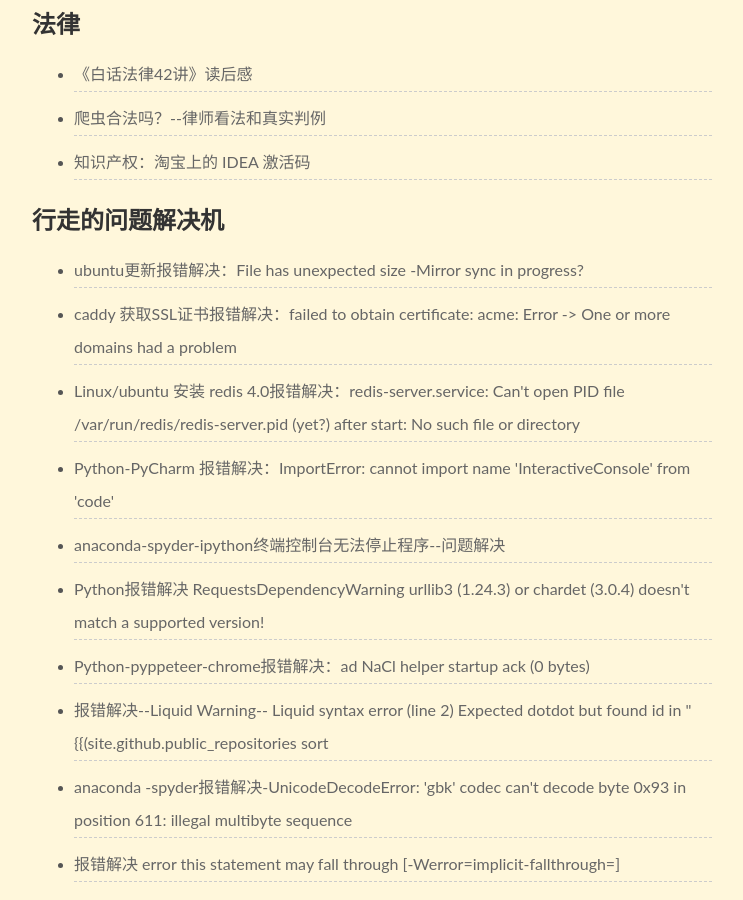
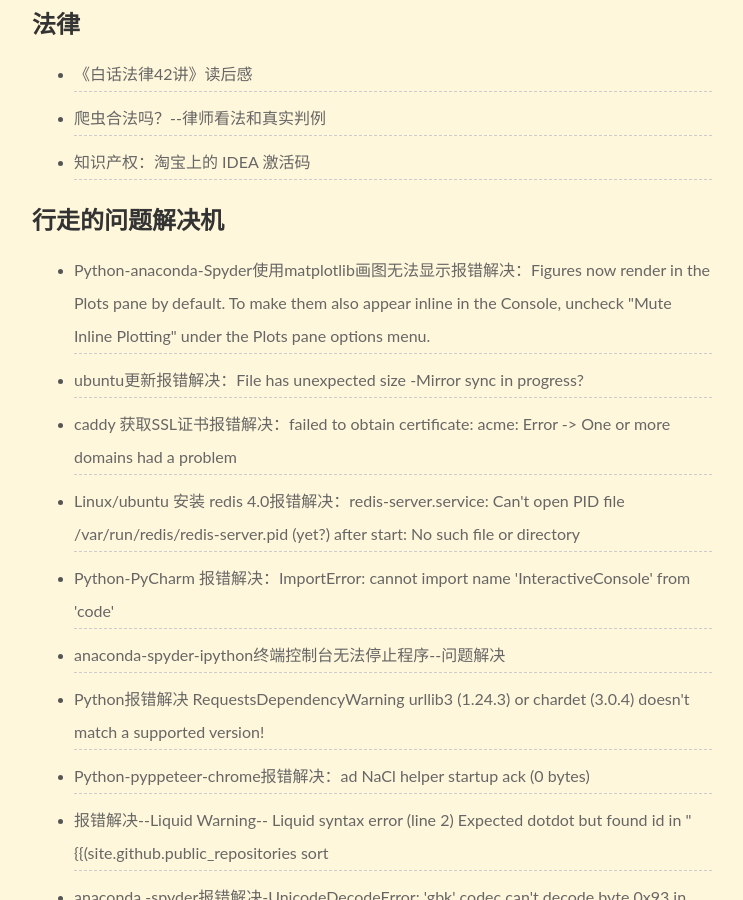
Before and after one commit to last2win/blog-cdn, a Jekyll site: the page built from pages/categories.md, in a window 1280 px wide and 900 px high, scrolled down 5789 px. Shown: the whole window, without its empty margins (138-881 px from the left). Built offline with Jekyll 4.4.1, drawn with Linux system fonts in a browser that asks for light colours; nearby versions of some CDN libraries; comment, search, counter and statistics services are not loaded.

Commit message:
2020-1-31

````diff
--- /dev/null
+++ b/_posts/2020/02/2020-1-31-python-anaconda-matplotlib-fix-bug.md
@@ -0,0 +1,33 @@
+---
+layout: post
+title: "Python-anaconda-Spyder使用matplotlib画图无法显示报错解决：Figures now render in the Plots pane by default. To make them also appear inline in the Console, uncheck \"Mute Inline Plotting\" under the Plots pane options menu. "
+categories: [行走的问题解决机]
+description: "Python-anaconda-Spyder使用 matplotlib 画图无法显示报错解决：Figures now render in the Plots pane by default. To make them also appear inline in the Console, uncheck \"Mute Inline Plotting\" under the Plots pane options menu."
+keywords: Python, anaconda, matplotlib
+---
+
+此文首发于我的Jekyll博客：[zhang0peter的个人博客](https://zhang0peter.com)
+
+
+{% raw %}
+***
+{% endraw %}
+
+晚上在用anaconda的Spyder IDE，用 matplotlib 画图时不会显示图片在`iPython`终端中，报错如下：
+```sh
+Figures now render in the Plots pane by default. To make them also appear inline in the Console, uncheck "Mute Inline Plotting" under the Plots pane options menu.
+```
+网上查找资料后发现问题所在：[python - Spyder Plot Inline - Stack Overflow](https://stackoverflow.com/questions/24002076/spyder-plot-inline)
+
+
+说的是最新版本的`Spyder 4.0`默认显示图片在右上角，不显示在终端中，如图所示：
+
+
+
+![图片]({% link /images/2020/2020-2-1.png %})
+
+想要弹出窗口显示`matplotlib`画的图片，修改设置：
+
+`Tools` > `Preferences` > `iPython console` > `Graphics` > `Graphics backend` > `Automatic`
+
+重启IDE，现在画图就会弹出窗口显示了。
````
Also changed, not shown: _posts/template.md (+1 -1 lines), images/2020/2020-2-1.png (added), images/2020/error.png (added).
